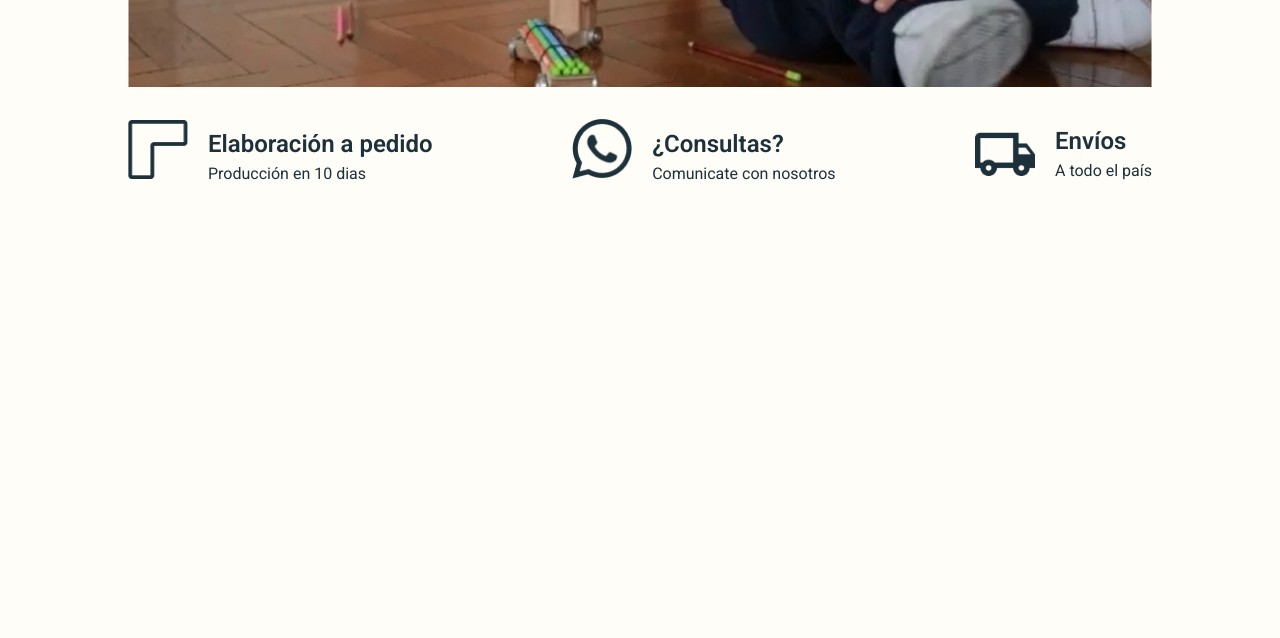
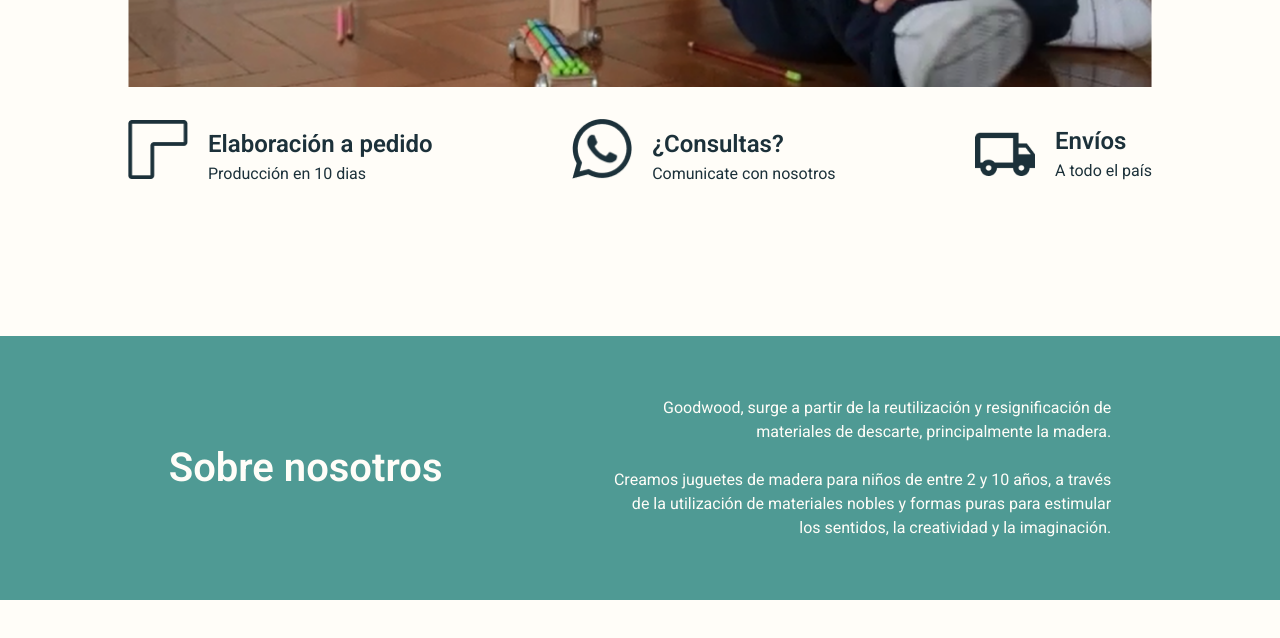
Before and after one commit to Joaco-gavernet/good-wood, a React (Create React App) app: page / in a window 1280 px wide. Shown: the part 762-1400 px from the top of the page. Built offline with nearby package versions, Linux system fonts and the light colour scheme.

Commit message:
About finished.

```diff
--- a/src/App.js
+++ b/src/App.js
@@ -20,9 +20,9 @@ const App = () => {
       <Nav />
       <Banner />
       <Hero />
-      {/*   <About />
+      <About />
 
-      <Whatsapp />
+      {/* <Whatsapp />
       <Questions />
       <Products />
       <Contact />
--- a/src/components/About/About.js
+++ b/src/components/About/About.js
@@ -3,7 +3,9 @@ import "./About.scss";
 
 const About = () => {
   return (
-    <div>
+    <div className="about">
+      <h2 className="about__title">Sobre nosotros</h2>
+      <p className="about__text">Goodwood, surge a partir de la reutilización y resignificación de materiales de descarte, principalmente la madera. <br /><br /> Creamos juguetes de madera para niños de entre 2 y 10 años, a través de la utilización de materiales nobles y formas puras para estimular los sentidos, la creatividad y la imaginación.</p>
     </div>
   );
 };
--- a/src/components/About/About.scss
+++ b/src/components/About/About.scss
@@ -0,0 +1,19 @@
+@import '../../scss/base.scss';
+
+.about {
+  width: 100%;
+  background-color: $color-militar;
+  color: $color-claro;
+  padding: 60px 0px;
+  @include flex(row, space-evenly, center);
+
+  .about__title {
+    @include font($font-l, bold, none);
+  }
+
+  .about__text {
+    @include font($font-s, normal, none);
+    max-width: 500px;
+    text-align: right;
+  }
+}
```
